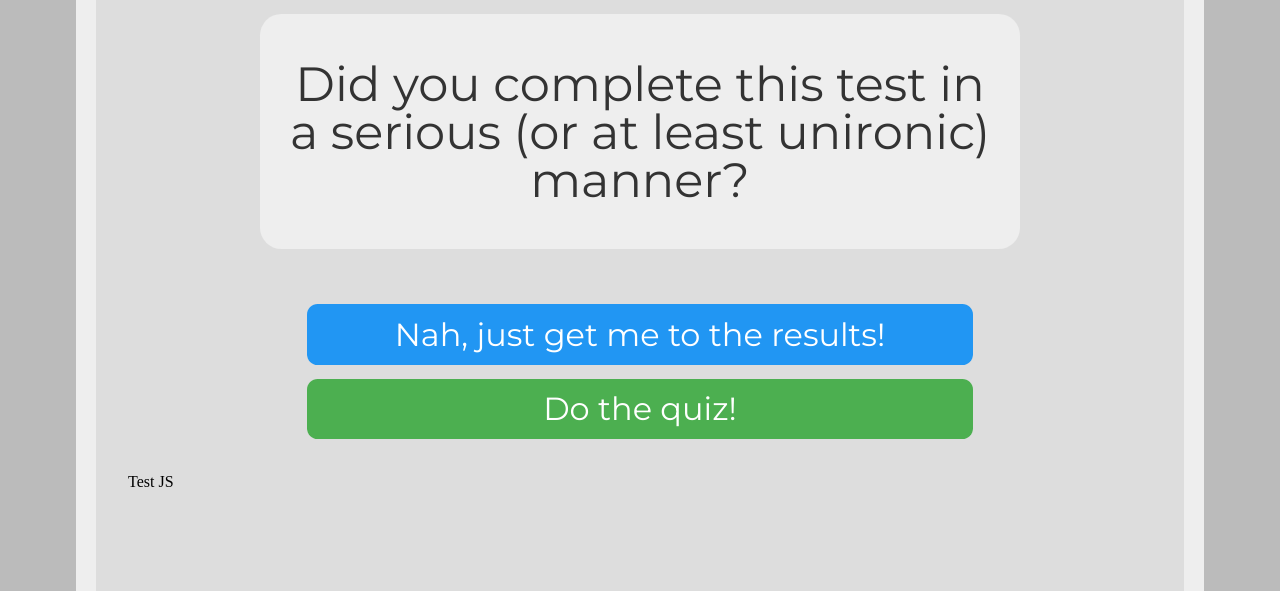
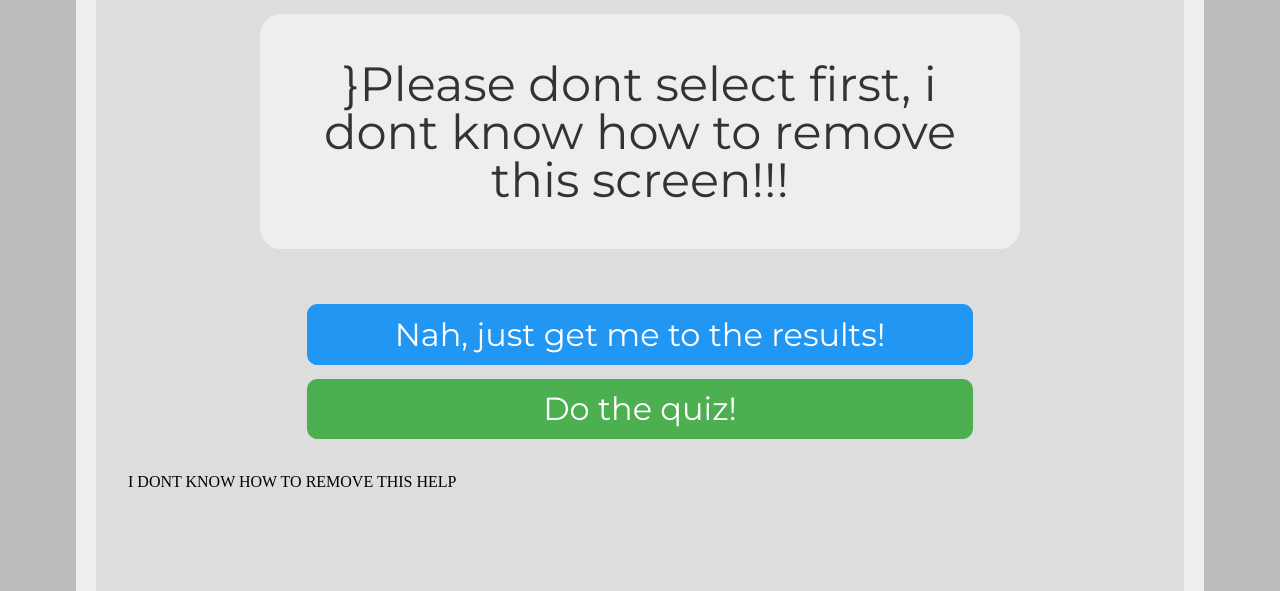
Before and after one commit to Brymento/MonarchValues, a plain HTML site: page feedback.html in a window 1280 px wide. Shown: the part 209-800 px from the top of the page. Drawn offline with nearby package versions, Linux system fonts and the light colour scheme.

Commit message:
FINALLy
It works now!

```diff
--- a/feedback.html
+++ b/feedback.html
@@ -34,9 +34,9 @@
 <hr>
 
 <h2 style="text-align:center;" id="question-number">All done!</h2>
-<p class="question" id="question-text">Did you complete this test in a serious (or at least unironic) manner?</p>
+<p class="question" id="question-text">}Please dont select first, i dont know how to remove this screen!!!</p>
 <div id="answers">
-    <button class="button" id="serious_extra" onclick="init_question()" style="background-color: #1b5e20;">Yes, and I'd like to (anonymously) help with ideology assignment!</button> <br>
+    <button class="button" id="serious_extra" onclick="init_question()" style="background-color: #1b5e20;">No clickies (unsupported)</button> <br>
     <button class="button" id="serious" onclick="pass(true)" style="background-color: #4caf50;">Yes, but get me to the results!</button> <br>
     <button class="button" onclick="pass(false)">Nah, just get me to the results!</button> <br>
     <button class="button" id="quiz" onclick="location.href='quiz.html';" style="background-color: #4caf50; display: none;">Do the quiz!</button> <br>
@@ -44,7 +44,7 @@
 <button class="small_button" onclick="prev_question()" id="back_button" style="display: none;">Back</button>
 <button class="small_button_off" id="back_button_off" style="display: none;">Back</button><br>
 
- Test JS
+I DONT KNOW HOW TO REMOVE THIS HELP
 <script>
 
     // Taken cookie
```
